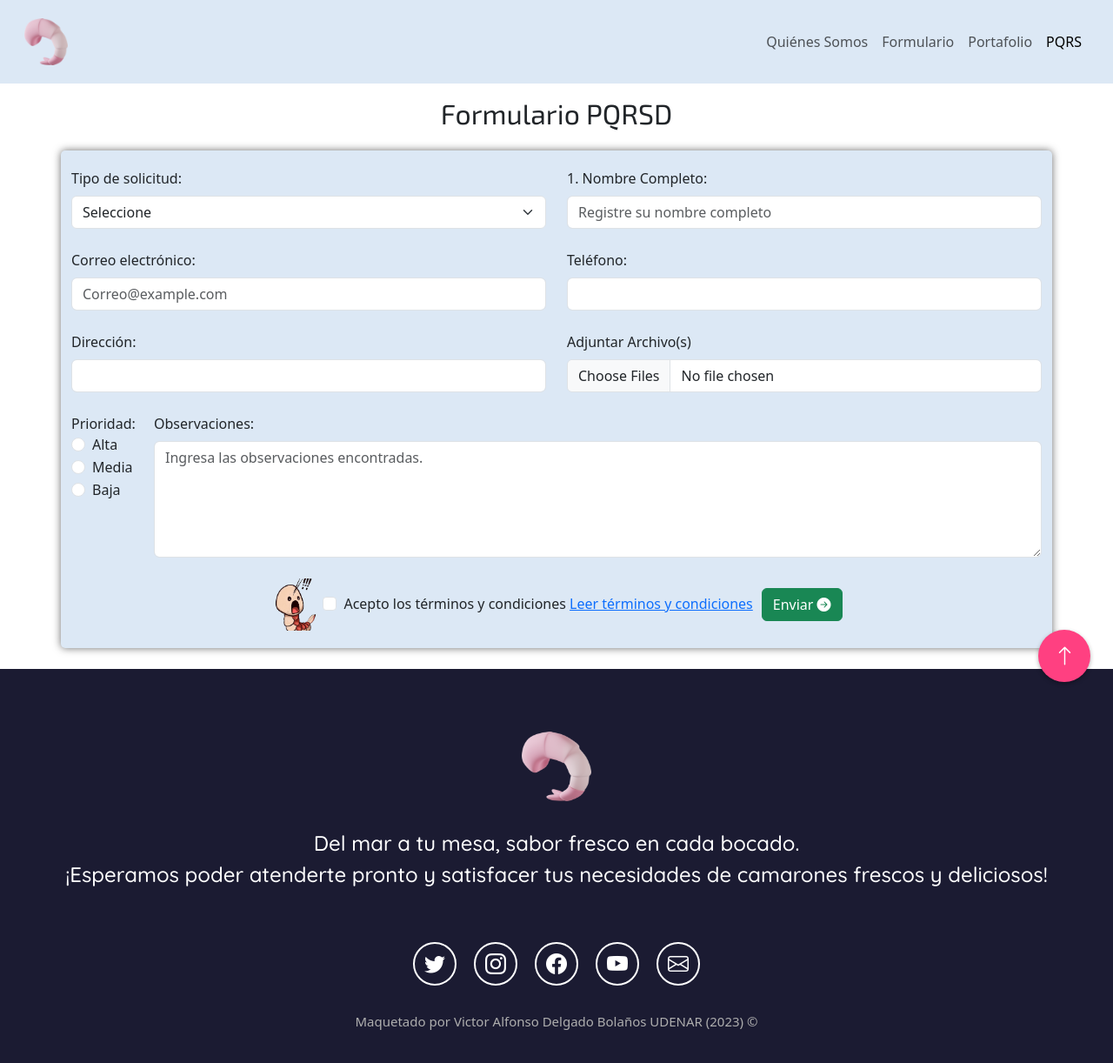
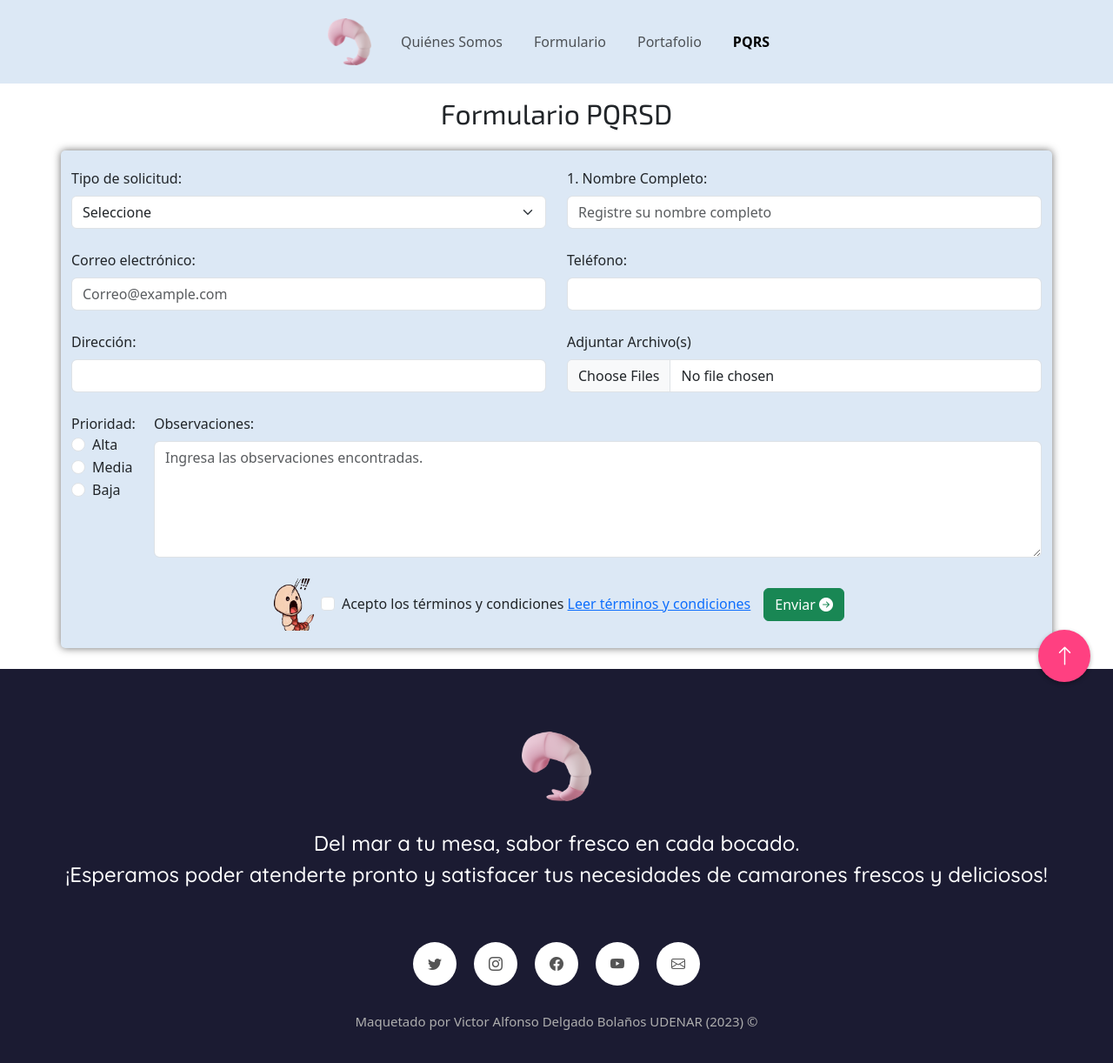
Before and after one commit to vadelgado/EmpresaCamaronera, a website: page pqrs.html in a window 1280 px wide. Shown: the whole page at 87% size. Drawn offline with nearby package versions, Linux system fonts and the light colour scheme.

Commit message:
modificados:     css/stylep.css 	modificados:     quienes-somos.html     @vadelgo $ git commit -m "Mejorando el CSS de la pagina enfocado en el navar footer y quienessomos.html"

```diff
--- a/css/stylep.css
+++ b/css/stylep.css
@@ -4,9 +4,22 @@
   padding: 1rem;
   background-color: #dce8f5;
 }
+
+.navbar-brand img {
+  width: 50px;
+  height: auto;
+}
+
 .navbar-collapse {
-  align-items: center;
-  justify-content: space-between;
+  justify-content: center;
+}
+
+.navbar-nav .nav-link {
+  margin: 0 10px;
+}
+
+.navbar-nav .nav-link.active {
+  font-weight: bold;
 }
 
 /*Estilos Generales*/
@@ -96,6 +109,7 @@ form {
   font-size: 1.5rem;
   color: #615151;
 }
+
 
 /*Sobre mi*/
 .sobre-mi {
@@ -334,58 +348,62 @@ form {
   color: black;
 }
 
-/* Pie de pagina */
-footer{
+/* Pie de página */
+footer {
   min-height: 500px;
+  background-color: #f8f9fa;
+  padding: 30px 0;
 }
-.footer-logo{
+
+.footer-logo {
   height: 80px;
   width: 80px;
   margin: 10px;
 }
-.footer-texto{
+
+.footer-texto {
   font-size: 1.5rem;
   padding: 20px;
   margin-bottom: 30px;
   font-family: 'Quicksand', sans-serif;
 }
-.iconos-redes-sociales a{
+
+.iconos-redes-sociales a {
   width: 50px;
   height: 50px;
   display: flex;
   align-items: center;
   justify-content: center;
-  padding: 2px;
+  padding: 5px;
   margin: 10px;
-  border: 2px solid white;
+  border: 2px solid transparent;
   border-radius: 50%;
   transition: all 0.2s ease-in;
+  background-color: #fff;
+  color: #555;
 }
-.iconos-redes-sociales i{
-  color: white;
-  font-size: 1.5rem;
-  transition: all 0.2s ease-in;
+
+.iconos-redes-sociales a:hover {
+  background-color: rgb(13, 110, 253);
+  border-color: rgb(13, 110, 253);
+  color: #fff;
 }
-.iconos-redes-sociales a:hover{
-  background-color: white;
-  border: 2px solid rgb(13,110,253);
-}
-.iconos-redes-sociales a:hover i{
-  color: black;
-}
-.derechos-de-autor{
+
+.derechos-de-autor {
   font-size: 15px;
   color: #aeaeae;
   padding: 20px;
 }
+
 .checkbox-button-container {
   display: flex;
   align-items: center;
 }
 
 .checkbox-button-container .form-check {
-  margin-right: 10px; /* Puedes ajustar el valor según el espacio deseado */
+  margin-right: 15px;
 }
+
 
 /* Boton FLotante*/
 .floating-button {
@@ -449,6 +467,8 @@ footer{
   color: #fff;
 }
 
+
+
 /*Adaptable (Responsivo) media query*/
 @media screen and (max-width: 800px) {
   .testimonio-imagen{
@@ -475,6 +495,6 @@ footer{
 }
 @media screen and (min-width: 700px) {
   .hero-inferior-imagen {
-    max-width: 600px;
+    max-width: 450px;
   }
 }
```
Also changed, not shown: quienes-somos.html (+3 -6 lines).
